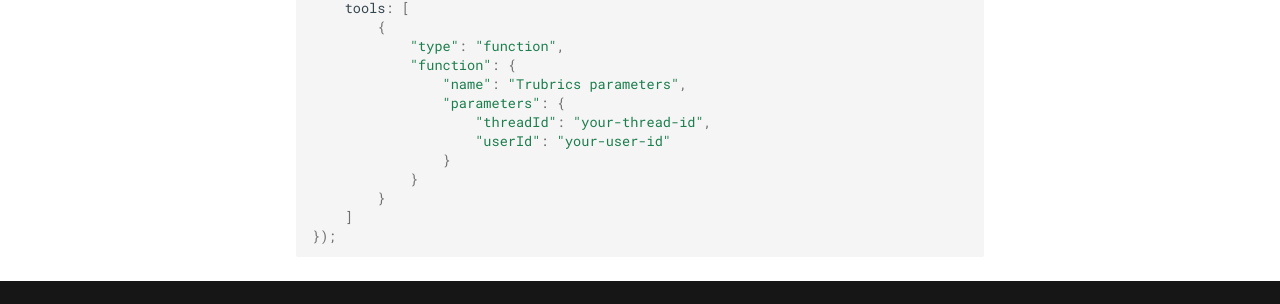
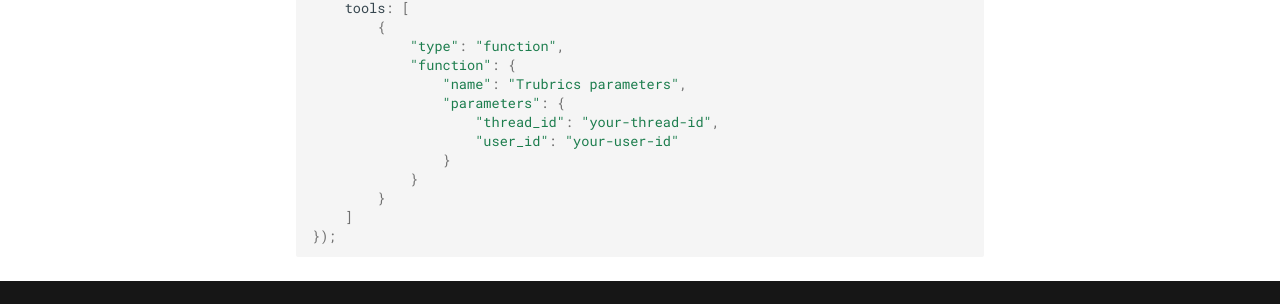
Before and after one commit to trubrics/trubrics-docs, an MkDocs documentation site: the page built from docs/track_events/sdks/open_ai.md, in a window 1280 px wide and 900 px high, scrolled down 800 px. Shown: the part 555-859 px from the top of the window. Built offline with MkDocs 1.6.1 and Material for MkDocs 9.7.7, drawn with Linux system fonts in a browser that asks for light colours.

Commit message:
update params

```diff
--- a/docs/track_events/sdks/open_ai.md
+++ b/docs/track_events/sdks/open_ai.md
@@ -67,8 +67,8 @@
             "function": {
                 "name": "Trubrics parameters",
                 "parameters": {
-                    "threadId": "your-thread-id",
-                    "userId": "your-user-id"
+                    "thread_id": "your-thread-id",
+                    "user_id": "your-user-id"
                 }
             }
         }
--- a/docs/utils/code_snippets/track.js
+++ b/docs/utils/code_snippets/track.js
@@ -1,9 +1,9 @@
 trubrics.track({
     event: "Prompt",
-    userId: "user_id",
+    user_id: "user_id",
     properties: {
         $text: "tell me a story",
-        $threadId: "1234",
+        $thread_id: "1234",
         a_custom_property: "a custom value",
     },
 });
```
Also changed, not shown: docs/track_events/sdks/javascript.md (+1 -1 lines), docs/track_events/sdks/node.md (+1 -1 lines).
